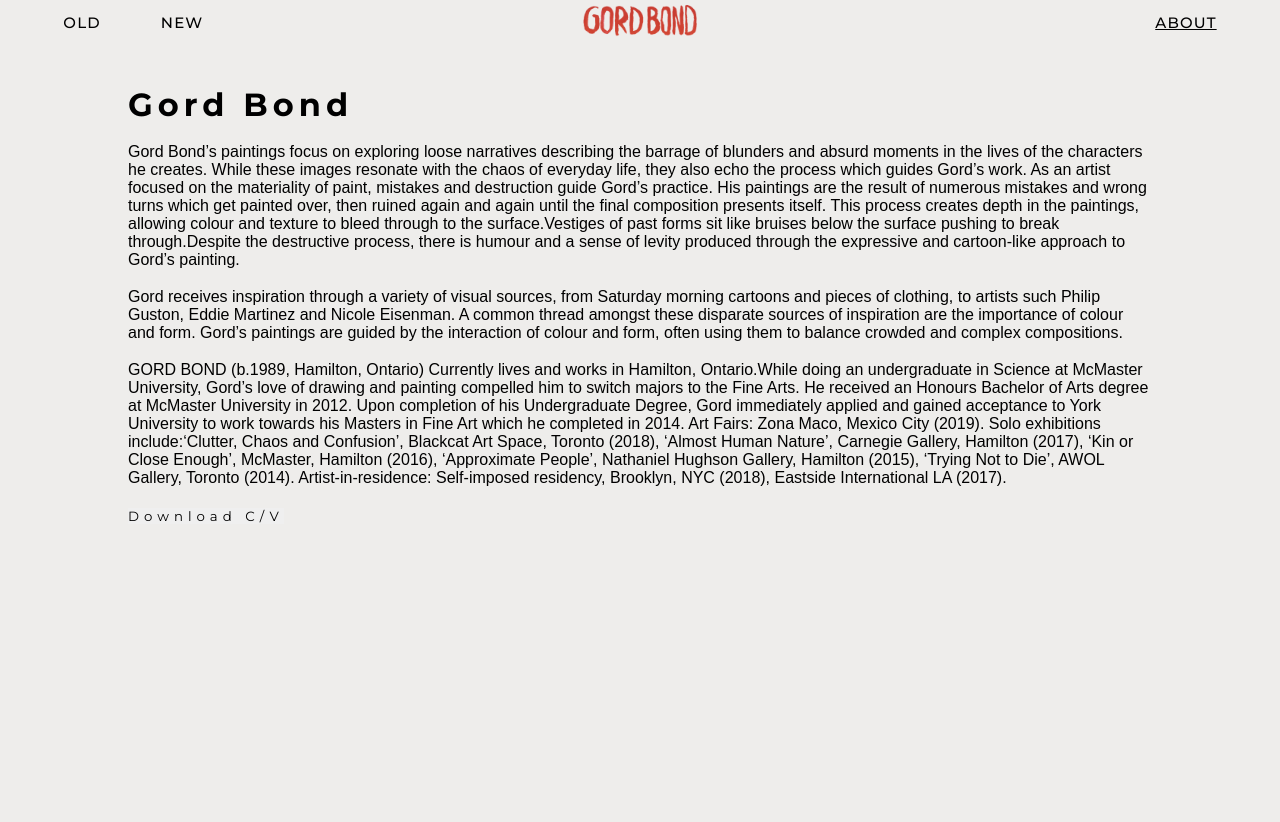
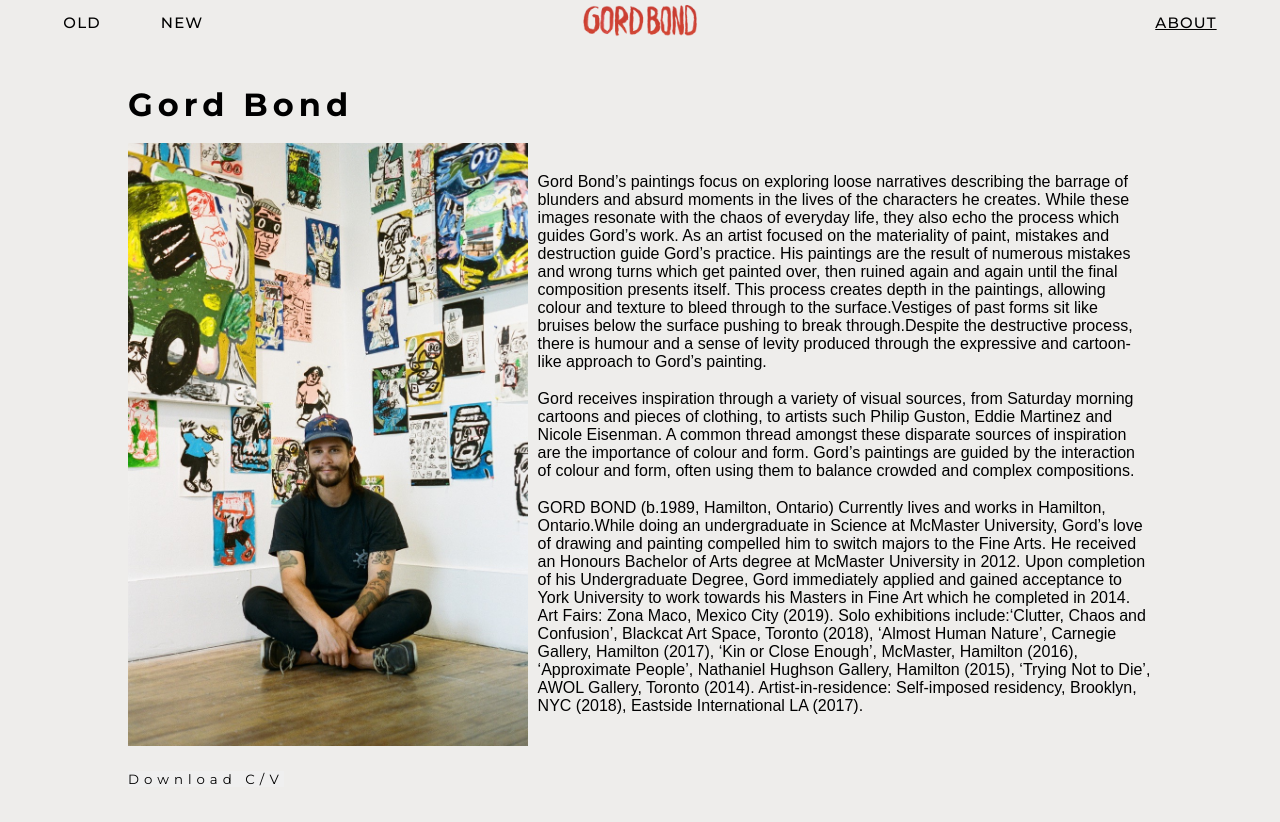
Before and after one commit to gordbond/portfolio-site-2022, a React (Create React App) app: page /about in a window 1280 px wide. Shown: the top 822 px of the page. Before the commit the page ends 800 px from the top, so only its background shows below. Built offline with nearby package versions, Linux system fonts and the light colour scheme.

Commit message:
Added photo to about page and flex

```diff
--- a/src/App.css
+++ b/src/App.css
@@ -281,7 +281,13 @@
 
 }
 
+.bio{
+  margin: 30px 0;
+  width: 60%;
+}
+
 .bio p{
+
   font-family: 'Arial', sans-serif;
   letter-spacing: 0px;
 }
@@ -289,3 +295,17 @@
 .cv-btn{
   cursor: pointer;
 }
+
+.content-container{
+  display: flex;
+  justify-content: space-between;
+  flex-wrap: wrap;
+}
+
+.profile-pic-container{
+  width: 400px;
+}
+
+.profile-pic-container img{
+  width: 100%;
+}
--- a/src/pages/About.js
+++ b/src/pages/About.js
@@ -1,4 +1,5 @@
 import React, { useEffect, useState } from 'react';
+import Profile from '../assets/profile-sitting.jpg';
 
 /**
  * About page
@@ -12,6 +13,10 @@
             <div className="bio-container">
             <h1>Gord Bond</h1>
             <br/>
+            <div className="content-container">
+                <div className="profile-pic-container">
+                    <img src={Profile} alt="profile"></img>
+                </div>
                 <div className='bio'>
                 <p>
                     Gord Bond’s paintings focus on exploring loose narratives describing the barrage of blunders
@@ -46,6 +51,7 @@
                     Eastside International LA (2017).
                 </p>
                 </div>
+            </div>
             <br/>
             <button className="cv-btn">Download C/V</button>
             </div>
```
Also changed, not shown: src/assets/Me standing with border.jpg (added), src/assets/profile-sitting.jpg (added). Lines whose indentation alone changed are shown as unchanged.
